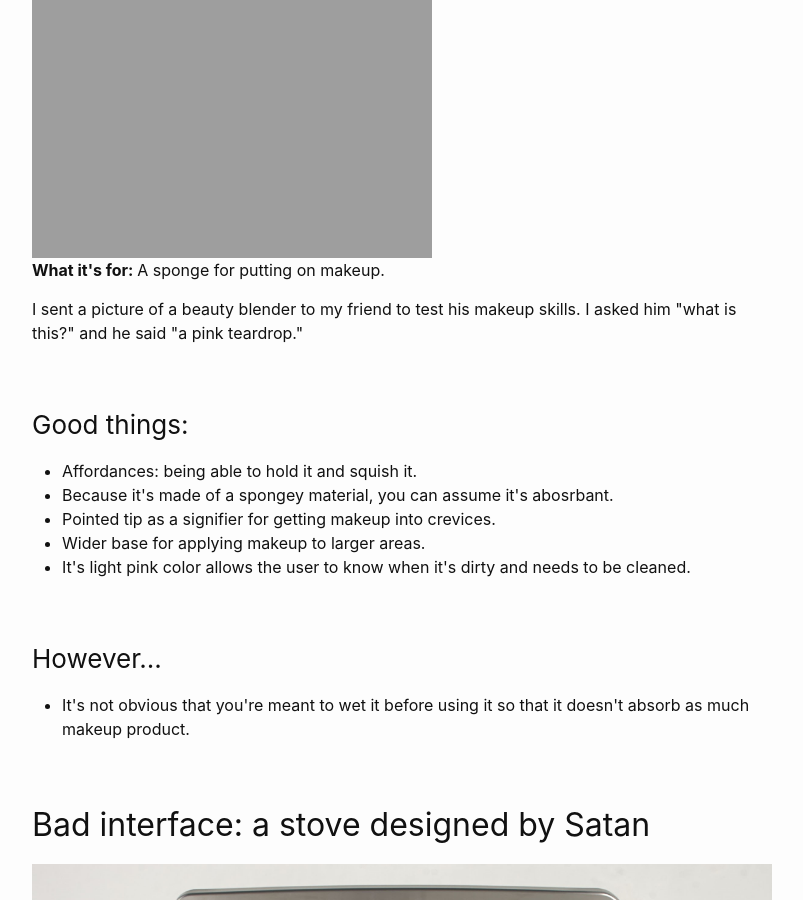
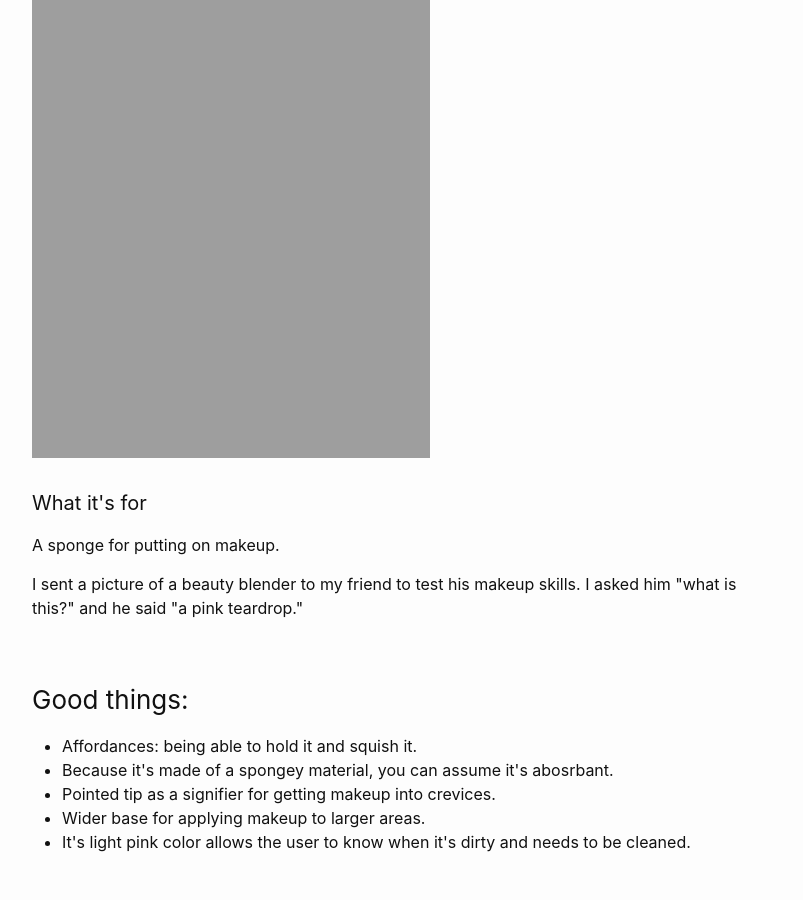
Before and after one commit to dtosca/ixd, a Jekyll site: the page built from _posts/2021-9-17-usability.html, in a window 1280 px wide and 900 px high, scrolled down 341 px. Shown: the whole window, without its empty margins (238-1041 px from the left). Built offline with Jekyll 4.4.1, drawn with Linux system fonts in a browser that asks for light colours; some of the changed text lies outside the part shown.

Commit message:
fixing image aspect ratios

```diff
--- a/_posts/2021-9-17-usability.html
+++ b/_posts/2021-9-17-usability.html
@@ -7,9 +7,10 @@ author: Diana Tosca
 
 <h2>Good interface: the Beauty Blender</h2>
 
-<img src="https://dtosca.github.io/ixd/assets/img/beautyblender.jpeg" alt="A single pink beauty blender.">
+<img src="https://dtosca.github.io/ixd/assets/img/beautyblender.jpeg" alt="A single pink beauty blender. It's the shape of a teardrop. It has a wider base and a pointy top." width="398" height="500">
 
-<p><b>What it's for: </b>A sponge for putting on makeup.</p>
+<h4>What it's for</h4>
+<p>A sponge for putting on makeup.</p>
 
 <p>I sent a picture of a beauty blender to my friend to test his makeup skills. I asked him "what is this?" and he said "a pink teardrop."</p>
 
@@ -30,9 +31,10 @@ author: Diana Tosca
 
 <h2>Bad interface: a stove designed by Satan</h2>
 
-<img src="https://dtosca.github.io/ixd/assets/img/stove.jpeg" alt="A grey stove with 6 dials, one for the light, one for the oven temperature, and four for the stovetop, all lined in a row. It has four burners on top and an oven. It reads 'Avanti' in cursive letters."/>
+<img src="https://dtosca.github.io/ixd/assets/img/stove.jpeg" alt="A grey stove with 6 dials, one for the light, one for the oven temperature, and four for the stovetop, all lined in a row. It has four burners on top and an oven. It reads 'Avanti' in cursive letters." height="600" width="397"/>
 
-<p><b>What it's for: </b>Heating things up to cook them and causing house fires.</p>
+<h4>What it's for</h4>
+<p>Heating things up to cook them and causing house fires.</p>
 
 <p>I once left the stovetop burner running all night because I couldn't tell it was turned on.</p>
 
```
Also changed, not shown: 2 other files.
